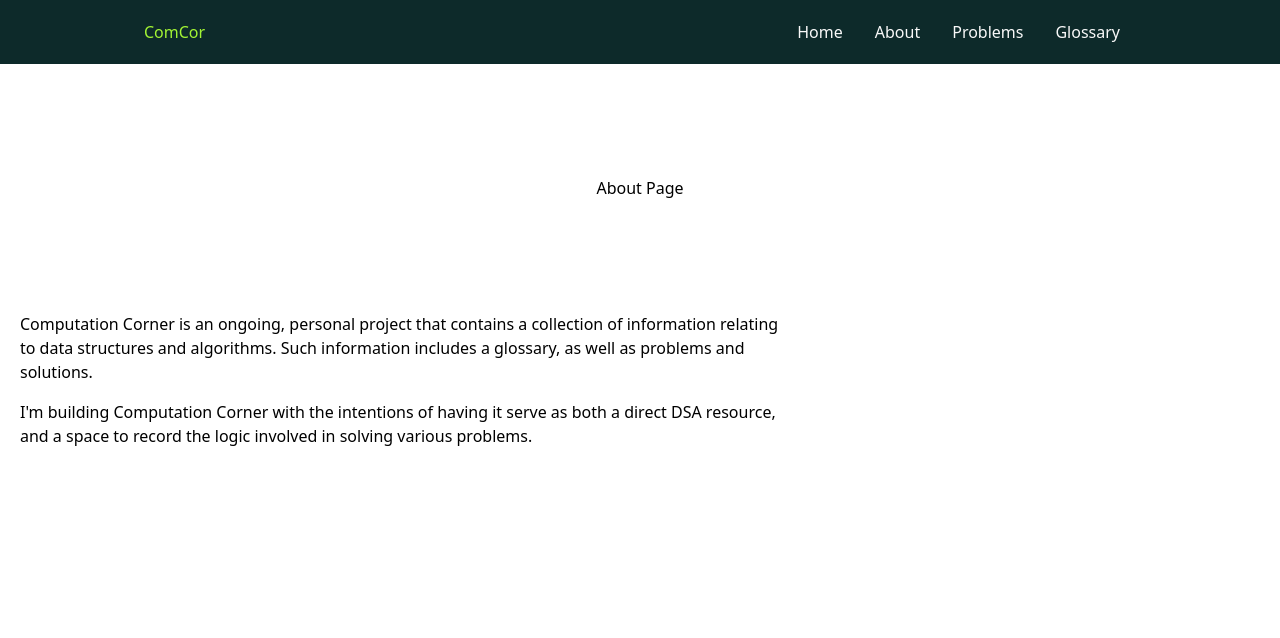
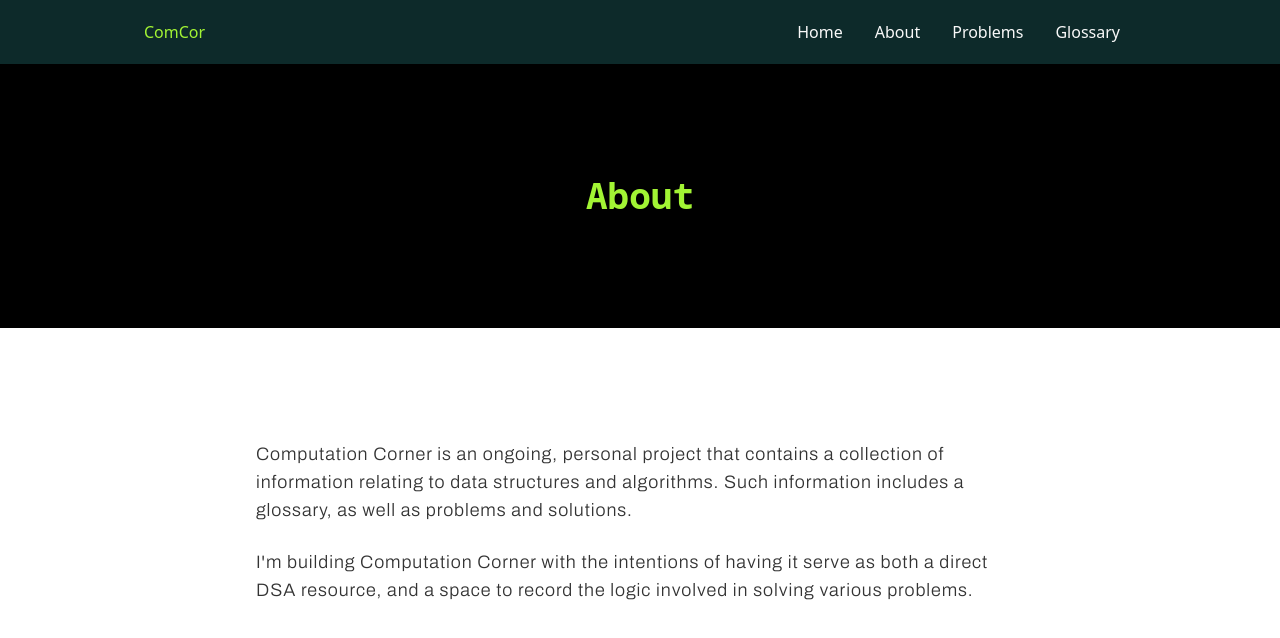
Before and after one commit to agviray/computation-corner, a Next.js app: page /about in a window 1280 px wide. Shown: the top 638 px of the page. Built offline with nearby package versions, Linux system fonts and the light colour scheme.

Commit message:
Add styles to AboutPage

```diff
--- a/src/app/about/page.js
+++ b/src/app/about/page.js
@@ -2,20 +2,22 @@ const AboutPage = () => {
   return (
     <main className="pt-offsetNavbarHeight">
       <section>
-        <div className="hero py-14 md:py-28">
-          <h1 className="text-center">About Page</h1>
+        <div className="hero py-14 md:py-28 bg-black">
+          <h1 className="font-notoSansMono font-bold text-center text-darkLime text-3xl md:text-4xl">
+            About
+          </h1>
         </div>
       </section>
-      <div className="px-5">
+      <div className="px-5 py-20 md:py-28">
         <section>
-          <div className="max-w-3xl">
-            <p>
+          <div className="max-w-3xl mx-auto">
+            <p className="font-archivo font-light text-lightBlack text-lg tracking-wider">
               Computation Corner is an ongoing, personal project that contains a
               collection of information relating to data structures and
               algorithms. Such information includes a glossary, as well as
               problems and solutions.
             </p>
-            <p className="pt-4">
+            <p className="pt-6 font-archivo font-light text-lightBlack text-lg tracking-wider">
               I&apos;m building Computation Corner with the intentions of having
               it serve as both a direct DSA resource, and a space to record the
               logic involved in solving various problems.
```
